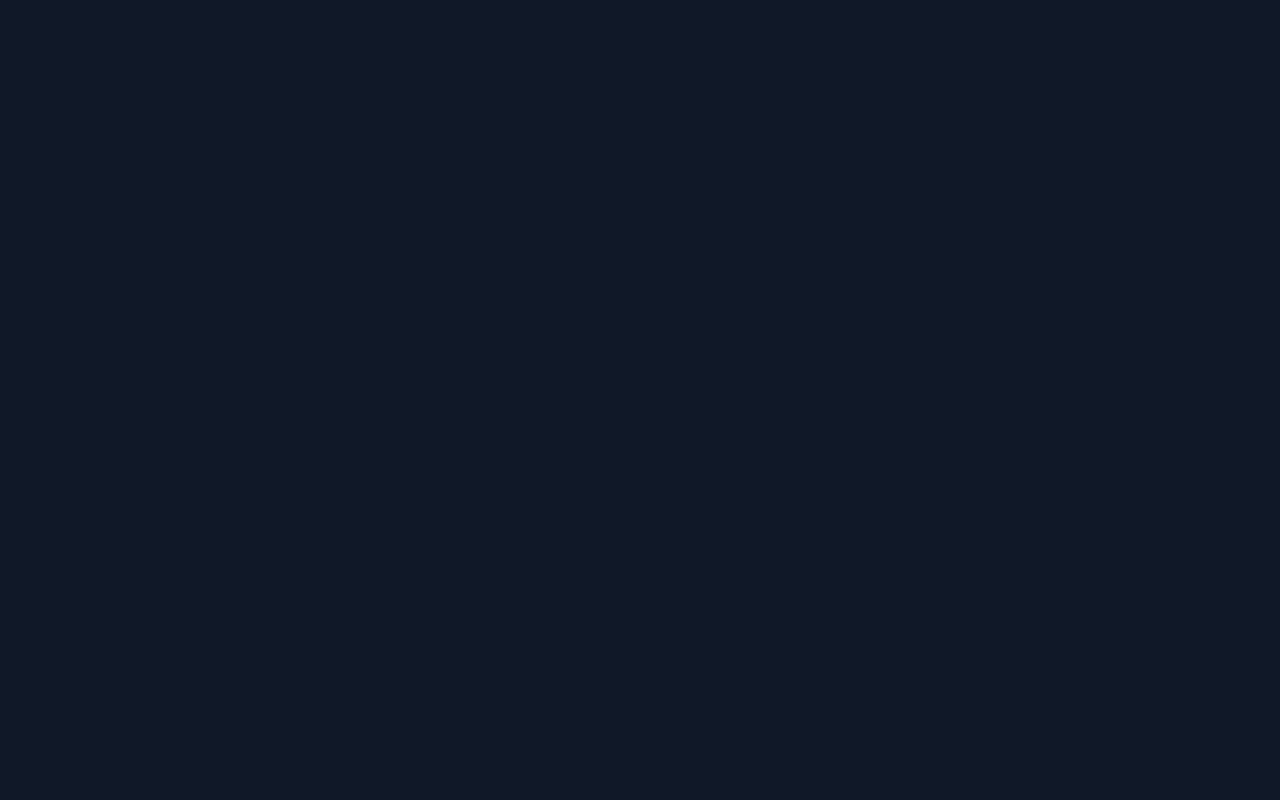
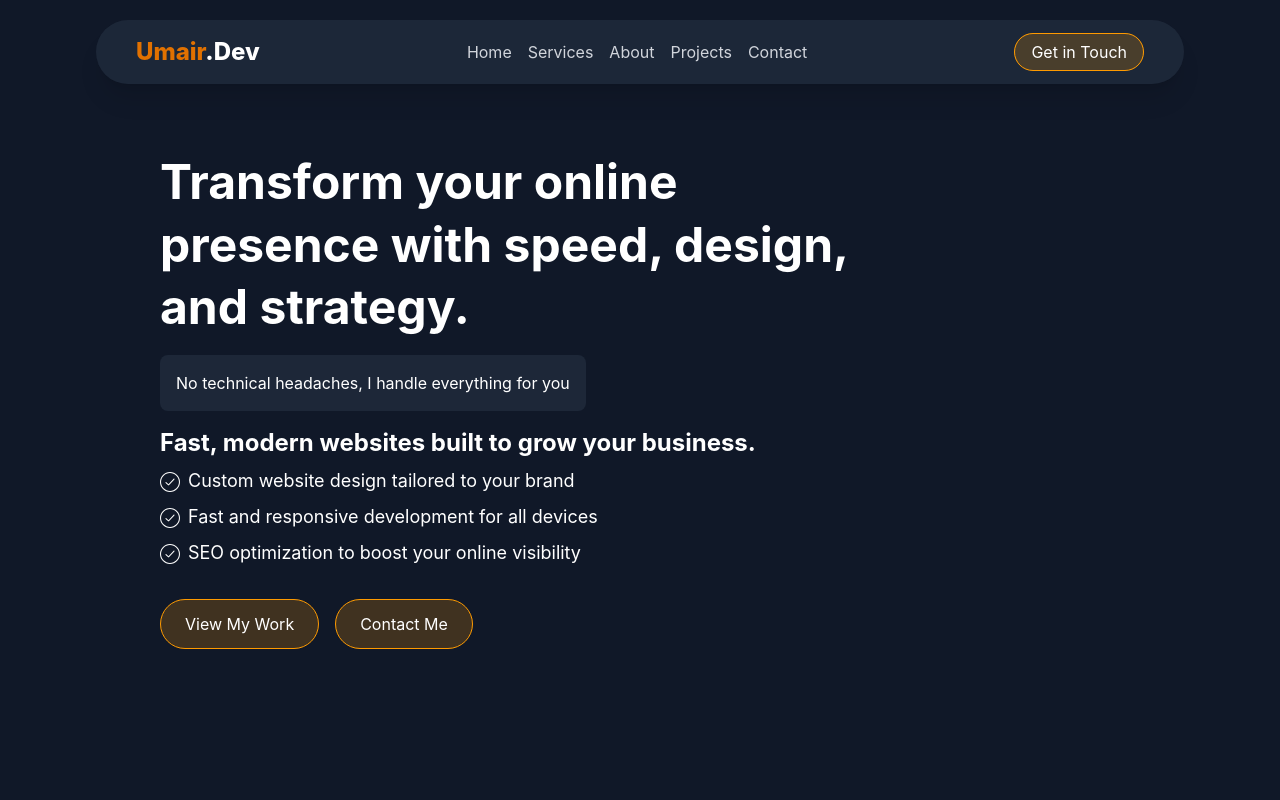
Before and after one commit to Muhammad-Umair10/Portfolio, a React (Vite) app: page / in a window 1280 px wide. Shown: the top 800 px of the page. Built offline with nearby package versions, Linux system fonts and the light colour scheme.

Commit message:
Fix React component casing to PascalCase

```diff
--- a/src/App.jsx
+++ b/src/App.jsx
@@ -1,21 +1,21 @@
 import './App.css'
-import home from './home.jsx'
-import navbar from './navbar.jsx'
-import faq from './components/faq.jsx'
-import contact from './components/contact.jsx'
-import scrolltotop from './components/scrollToTop.jsx'
-import neonCursor from './components/neonCursor.jsx'
+import Home from './home.jsx'
+import Navbar from './navbar.jsx'
+import Faq from './components/faq.jsx'
+import Contact from './components/contact.jsx'
+import ScrollToTop from './components/scrollToTop.jsx'
+import NeonCursor from './components/neonCursor.jsx'
 
 function App() {
 
   return (
     <>
-      <neonCursor />
-      <navbar />
-      <home />
-      <faq />
-      <contact />
-      <scrolltotop />
+      <NeonCursor />
+      <Navbar />
+      <Home />
+      <Faq />
+      <Contact />
+      <ScrollToTop />
     </>
   )
 }
--- a/src/components/about.jsx
+++ b/src/components/about.jsx
@@ -18,7 +18,7 @@ const professional = [
     }
 ]
 
-const about = () => {
+const About = () => {
     return (
         <div id="about" className="flex flex-col gap-5 lg:flex-row items-start justify-between  w-full bg-gray-900 text-white">
 
@@ -48,4 +48,4 @@ const about = () => {
         </div>
     );
 }
-export default about;
+export default About;
--- a/src/components/contact.jsx
+++ b/src/components/contact.jsx
@@ -3,7 +3,7 @@ import developerImg from '../assets/get-in-touch.png';
 import { motion } from 'framer-motion';
 
 
-const contact = () => {
+const Contact = () => {
   return (
     <div id="contact" className="w-full py-10 px-5 lg:py-0 bg-gray-900 text-white font-sans flex flex-col items-center justify-center">
 
@@ -109,4 +109,4 @@ const contact = () => {
   );
 };
 
-export default contact;
+export default Contact;
--- a/src/components/faq.jsx
+++ b/src/components/faq.jsx
@@ -6,7 +6,7 @@ import { FiExternalLink, FiChevronDown, FiArrowUp } from 'react-icons/fi';
 
 import { motion } from 'framer-motion';
 
-const faq = () => {
+const Faq = () => {
   const [openIndex, setOpenIndex] = useState(null);
 
   const toggleFaq = (index) => {
@@ -95,4 +95,4 @@ const faq = () => {
   );
 };
 
-export default faq;
+export default Faq;
--- a/src/components/neonCursor.jsx
+++ b/src/components/neonCursor.jsx
@@ -1,6 +1,6 @@
 import React, { useEffect, useRef } from 'react';
 
-const neonCursor = () => {
+const NeonCursor = () => {
   const canvasRef = useRef(null);
 
   useEffect(() => {
@@ -166,4 +166,4 @@ const neonCursor = () => {
   );
 };
 
-export default neonCursor;
+export default NeonCursor;
--- a/src/components/project.jsx
+++ b/src/components/project.jsx
@@ -40,7 +40,7 @@ const projectsData = [
     }
 ]
 
-const project = () => {
+const Project = () => {
     return (
         <section id="projects" className="py-16 lg:py-0 bg-gray-900 text-white">
             <div className="mx-auto max-w-6xl px-4 sm:px-6 lg:px-8">
@@ -86,4 +86,4 @@ const project = () => {
     )
 }
 
-export default project;
+export default Project;
--- a/src/components/scrollToTop.jsx
+++ b/src/components/scrollToTop.jsx
@@ -1,7 +1,7 @@
 import React, { useState, useEffect } from 'react';
 import { FiArrowUp } from 'react-icons/fi';
 
-const scrollToTop = () => {
+const ScrollToTop = () => {
   const [scrollProgress, setScrollProgress] = useState(0);
   const [isVisible, setIsVisible] = useState(false);
 
@@ -85,4 +85,4 @@ const scrollToTop = () => {
   );
 };
 
-export default scrollToTop;
+export default ScrollToTop;
--- a/src/components/services.jsx
+++ b/src/components/services.jsx
@@ -26,7 +26,7 @@ const skillsData = [
 
 ];
 
-const services = () => {
+const Services = () => {
   return (
     <div id="services" className="flex flex-col items-center justify-center mb-20 w-full text-white gap-10">
       <motion.div
@@ -72,4 +72,4 @@ const services = () => {
   );
 };
 
-export default services;
+export default Services;
--- a/src/components/skills.jsx
+++ b/src/components/skills.jsx
@@ -59,7 +59,7 @@ const skillsData = [
 
 ];
 
-const skills = () => {
+const Skills = () => {
   return (
     <div className="flex flex-col items-center justify-center mb-20 w-full text-white gap-10 mt-20">
       <motion.div
@@ -123,4 +123,4 @@ const skills = () => {
   );
 };
 
-export default skills;
+export default Skills;
```
